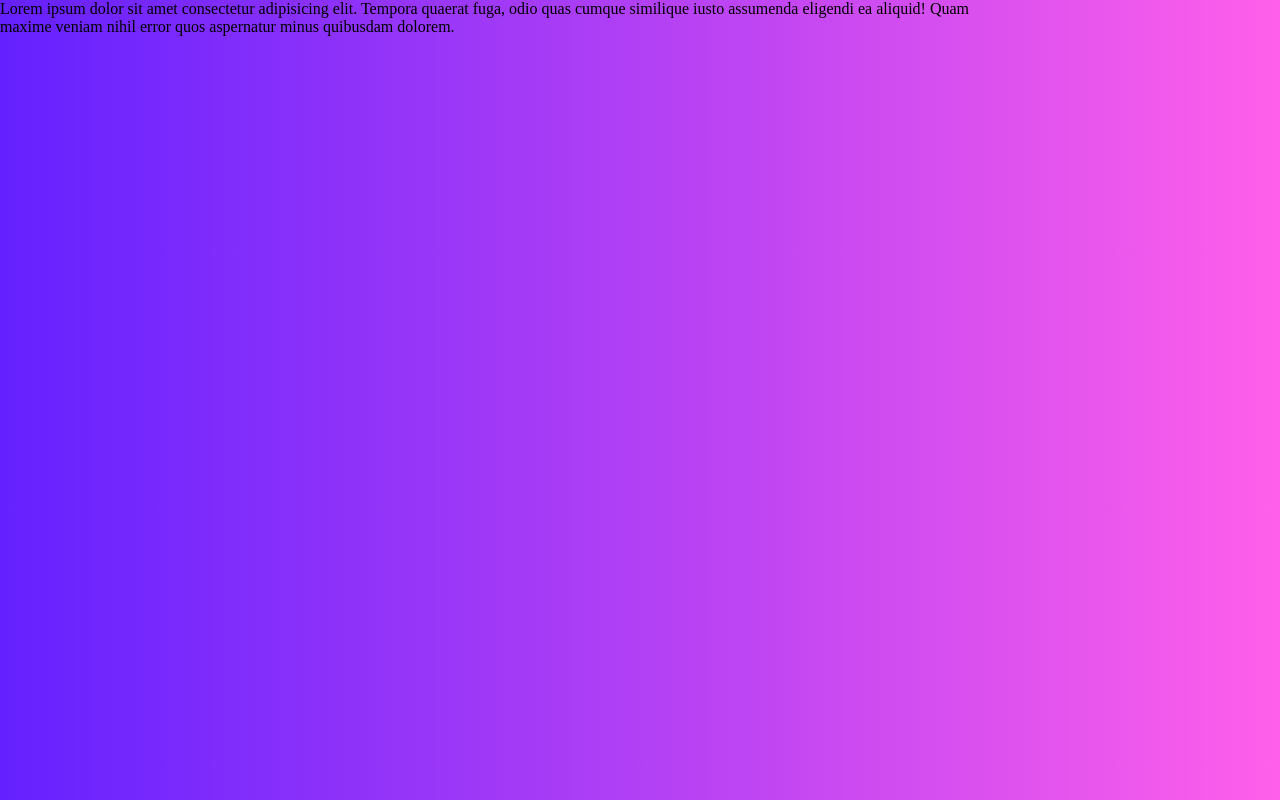
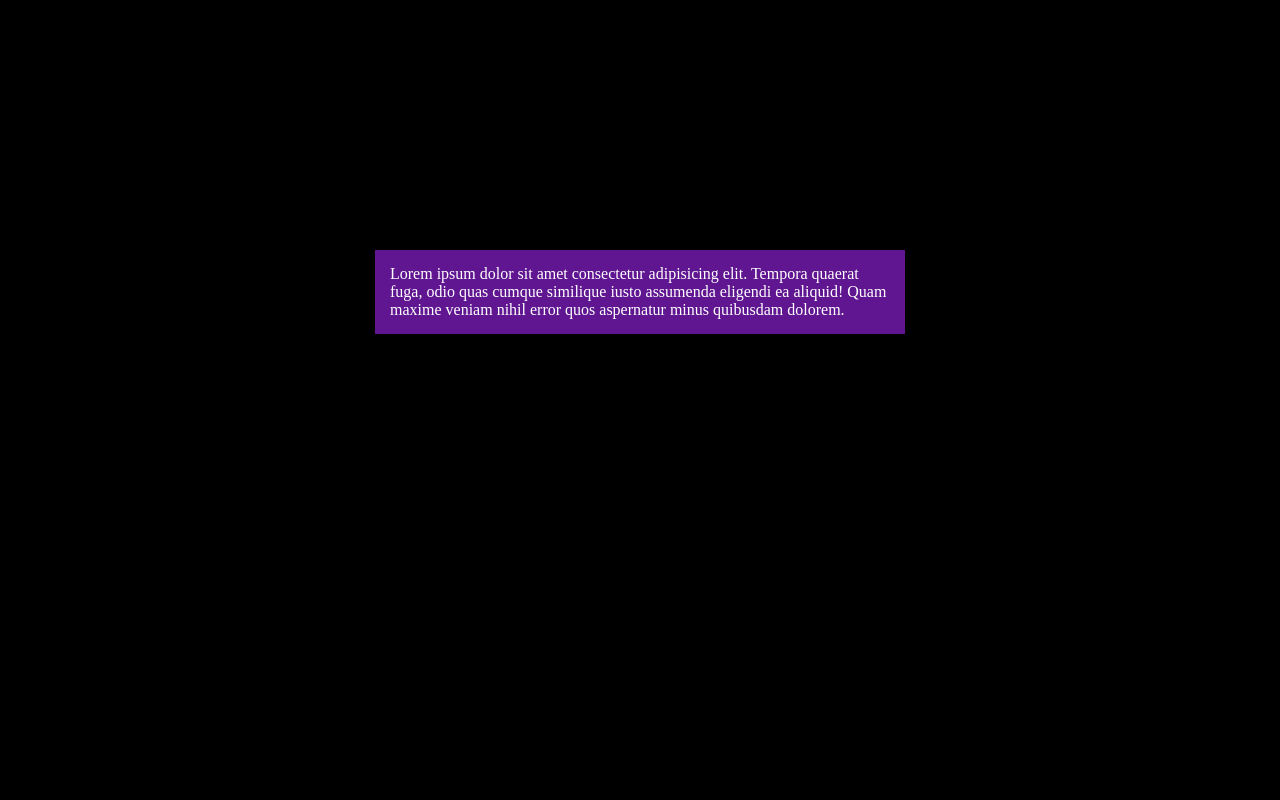
Before and after one commit to BinnyRL28/AnimeWorld, a plain HTML site: page index.html in a window 1280 px wide. Shown: the top 800 px of the page. Drawn offline with Linux system fonts and the light colour scheme.

Commit message:
Listos los cambios

```diff
--- a/assets/css/style.css
+++ b/assets/css/style.css
@@ -4,7 +4,16 @@
 }
 
 body{
-    background: linear-gradient(to right, rgb(100, 33, 255),rgb(255, 95, 234));
-    width: 1000px;
-    height: 1000px;
+    background: black;
 }
+
+p{
+    align-items: center;
+    justify-content: center;
+    justify-content: justify;
+    margin: 250px auto;
+    width: 500px;
+    padding: 15px;
+    background-color: rgba(168, 40, 253, 0.568) ;
+    color:white;
+}
```
Also changed, not shown: assets/index.html (deleted, +0 -3 lines), assets/img/Lampara Pokemón.jpg (added), assets/img/accesorios/5e871bfabef37f6f56d719a9-large.jpg (added), assets/img/accesorios/Sombrero - Hanako-kun.jpg (added), assets/img/accesorios/jibaku-shounen-hanako-kun-kun-hanako-sombrero.jpg (added), assets/img/mangas/ajin 16.jpg (added).
